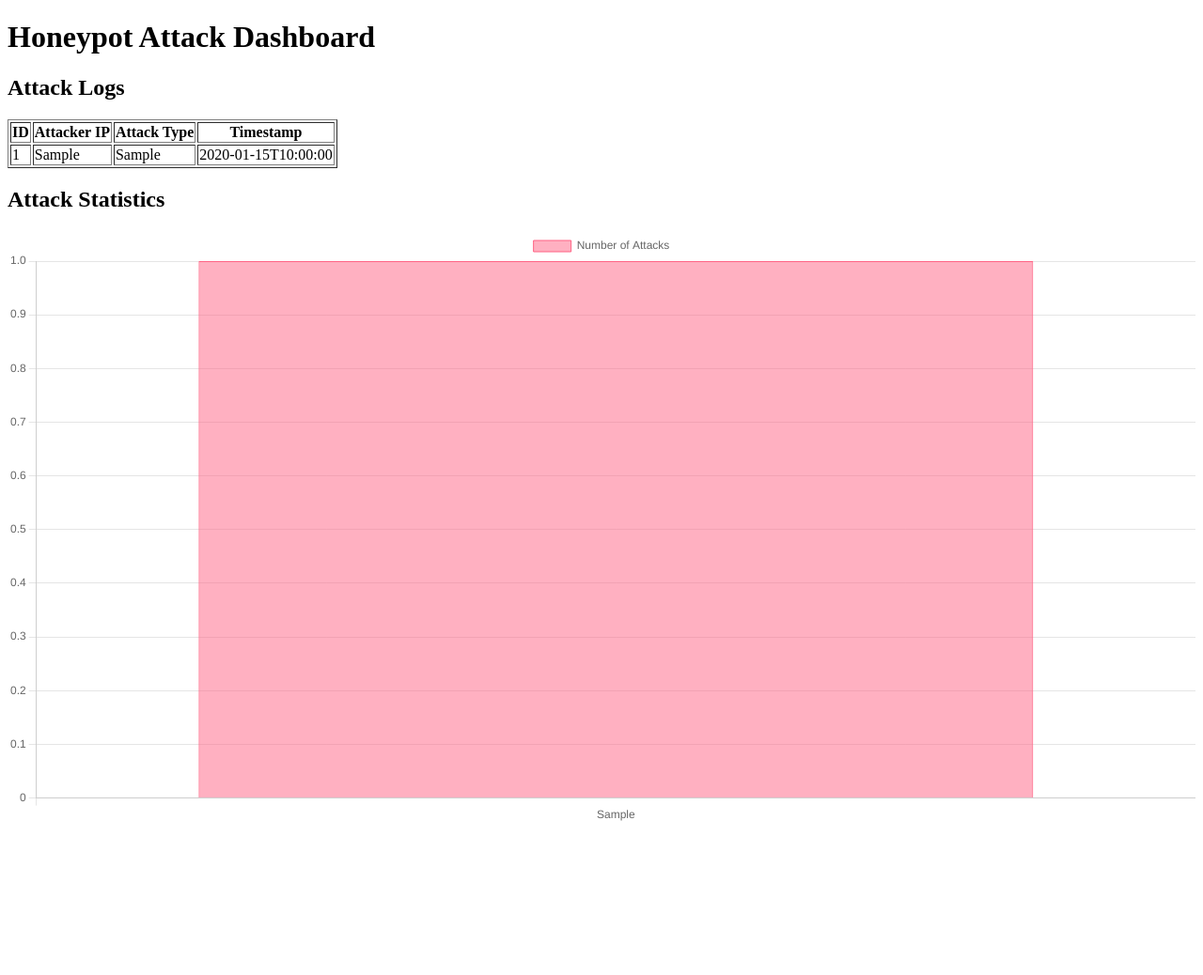
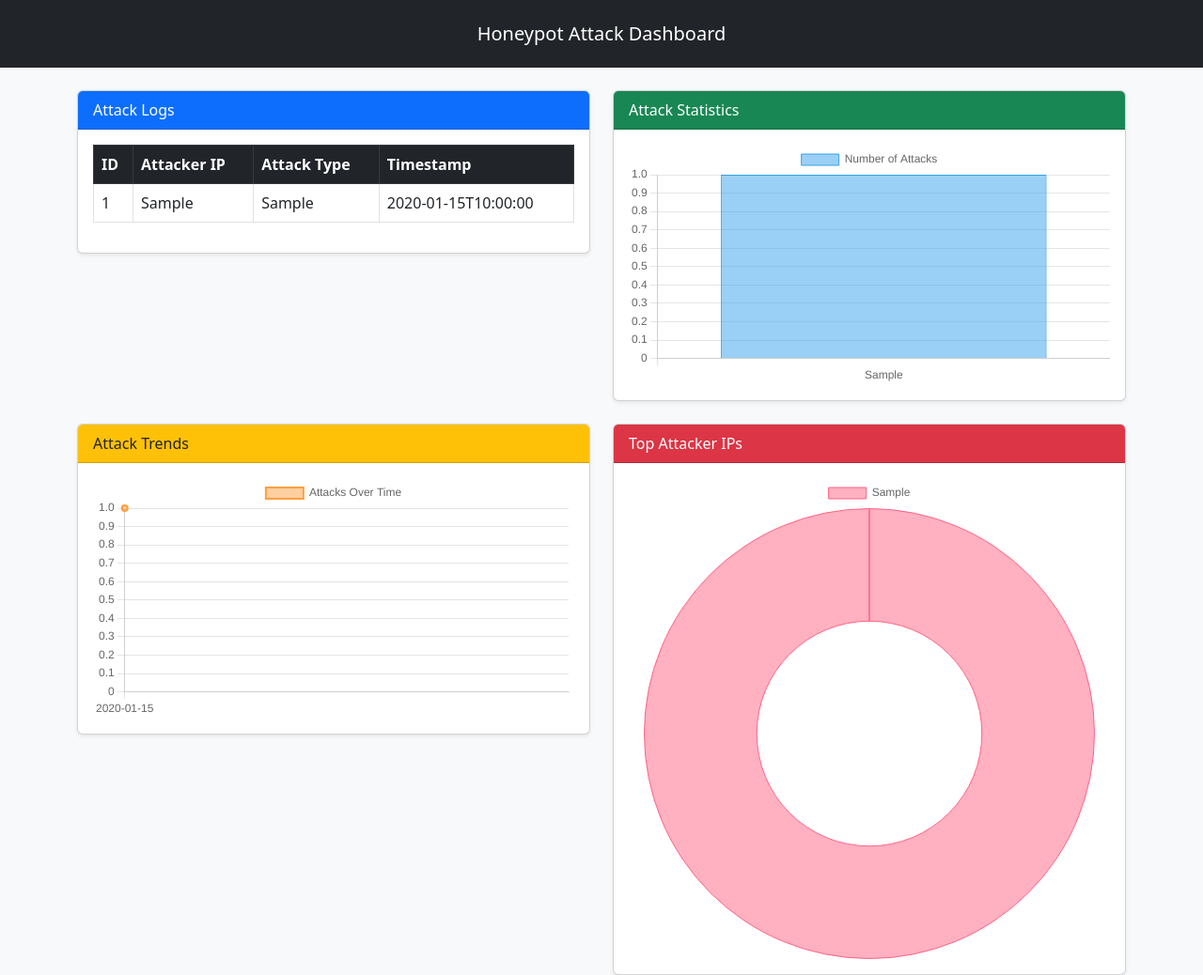
Before and after one commit to Vaibhav27072004/Haas-Threat_Intelligence, a FastAPI app: page /dashboard in a window 1280 px wide. Shown: the whole page at 94% size. Before the commit the page ends 874 px from the top, so only its background shows below. Run offline with FastAPI, Linux system fonts and the light colour scheme; tables that the repository leaves empty hold one stand-in row (values such as "Sample post").

Commit message:
Updated project with new changes

```diff
--- a/templates/dashboard.html
+++ b/templates/dashboard.html
@@ -4,14 +4,23 @@
     <meta charset="UTF-8">
     <meta name="viewport" content="width=device-width, initial-scale=1.0">
     <title>Honeypot Dashboard</title>
+    <link href="https://cdn.jsdelivr.net/npm/bootstrap@5.3.0/dist/css/bootstrap.min.css" rel="stylesheet">
     <script src="https://cdn.jsdelivr.net/npm/chart.js"></script>
 </head>
-<body>
-    <h1>Honeypot Attack Dashboard</h1>
+<body class="bg-light">
+    <nav class="navbar navbar-dark bg-dark p-3">
+        <a class="navbar-brand mx-auto" href="#">Honeypot Attack Dashboard</a>
+    </nav>
 
-    <h2>Attack Logs</h2>
-    <table border="1">
-        <thead>
+    <div class="container mt-4">
+        <div class="row">
+            <div class="col-md-6">
+                <div class="card shadow-sm">
+                    <div class="card-header bg-primary text-white">Attack Logs</div>
+                    <div class="card-body">
+                        <div class="table-responsive" style="max-height: 300px; overflow-y: auto;">
+                            <table class="table table-bordered table-hover">
+                                <thead class="table-dark">
                                     <tr>
                                         <th>ID</th>
                                         <th>Attacker IP</th>
@@ -20,12 +29,43 @@
                                     </tr>
                                 </thead>
                                 <tbody id="attackTableBody">
-
                                 </tbody>
                             </table>
+                        </div>
+                    </div>
+                </div>
+            </div>
 
-    <h2>Attack Statistics</h2>
+            <div class="col-md-6">
+                <div class="card shadow-sm">
+                    <div class="card-header bg-success text-white">Attack Statistics</div>
+                    <div class="card-body">
                         <canvas id="attackChart"></canvas>
+                    </div>
+                </div>
+            </div>
+        </div>
+
+        <div class="row mt-4">
+            <div class="col-md-6">
+                <div class="card shadow-sm">
+                    <div class="card-header bg-warning text-dark">Attack Trends</div>
+                    <div class="card-body">
+                        <canvas id="attackTrendChart"></canvas>
+                    </div>
+                </div>
+            </div>
+
+            <div class="col-md-6">
+                <div class="card shadow-sm">
+                    <div class="card-header bg-danger text-white">Top Attacker IPs</div>
+                    <div class="card-body">
+                        <canvas id="topAttackersChart"></canvas>
+                    </div>
+                </div>
+            </div>
+        </div>
+    </div>
 
     <script>
         async function fetchAttackData() {
@@ -35,6 +75,8 @@
             const tableBody = document.getElementById("attackTableBody");
             tableBody.innerHTML = "";
             const attackCounts = {};
+            const attackTrends = {};
+            const attackerIPs = {};
 
             data.forEach(event => {
                 const row = `<tr>
@@ -46,24 +88,63 @@
                 tableBody.innerHTML += row;
 
                 attackCounts[event.attack_type] = (attackCounts[event.attack_type] || 0) + 1;
+                attackerIPs[event.attacker_ip] = (attackerIPs[event.attacker_ip] || 0) + 1;
+                const date = event.timestamp.split('T')[0];
+                attackTrends[date] = (attackTrends[date] || 0) + 1;
             });
 
-            const ctx = document.getElementById('attackChart').getContext('2d');
-            new Chart(ctx, {
+            const ctx1 = document.getElementById('attackChart').getContext('2d');
+            new Chart(ctx1, {
                 type: 'bar',
                 data: {
                     labels: Object.keys(attackCounts),
                     datasets: [{
                         label: 'Number of Attacks',
                         data: Object.values(attackCounts),
-                        backgroundColor: 'rgba(255, 99, 132, 0.5)',
-                        borderColor: 'rgba(255, 99, 132, 1)',
+                        backgroundColor: 'rgba(54, 162, 235, 0.5)',
+                        borderColor: 'rgba(54, 162, 235, 1)',
                         borderWidth: 1
                     }]
-                }
+                },
+                options: { responsive: true, scales: { y: { beginAtZero: true } } }
+            });
+
+            const ctx2 = document.getElementById('attackTrendChart').getContext('2d');
+            new Chart(ctx2, {
+                type: 'line',
+                data: {
+                    labels: Object.keys(attackTrends),
+                    datasets: [{
+                        label: 'Attacks Over Time',
+                        data: Object.values(attackTrends),
+                        backgroundColor: 'rgba(255, 159, 64, 0.5)',
+                        borderColor: 'rgba(255, 159, 64, 1)',
+                        borderWidth: 2,
+                        fill: true
+                    }]
+                },
+                options: { responsive: true, scales: { y: { beginAtZero: true } } }
+            });
+
+            const ctx3 = document.getElementById('topAttackersChart').getContext('2d');
+            new Chart(ctx3, {
+                type: 'doughnut',
+                data: {
+                    labels: Object.keys(attackerIPs).slice(0, 5),
+                    datasets: [{
+                        label: 'Top Attackers',
+                        data: Object.values(attackerIPs).slice(0, 5),
+                        backgroundColor: ['rgba(255, 99, 132, 0.5)', 'rgba(54, 162, 235, 0.5)', 'rgba(255, 206, 86, 0.5)', 'rgba(75, 192, 192, 0.5)', 'rgba(153, 102, 255, 0.5)'],
+                        borderColor: ['rgba(255, 99, 132, 1)', 'rgba(54, 162, 235, 1)', 'rgba(255, 206, 86, 1)', 'rgba(75, 192, 192, 1)', 'rgba(153, 102, 255, 1)'],
+                        borderWidth: 1
+                    }]
+                },
+                options: { responsive: true }
             });
         }
         fetchAttackData();
     </script>
+
+    <script src="https://cdn.jsdelivr.net/npm/bootstrap@5.3.0/dist/js/bootstrap.bundle.min.js"></script>
 </body>
 </html>
```
Lines whose indentation alone changed are shown as unchanged.
